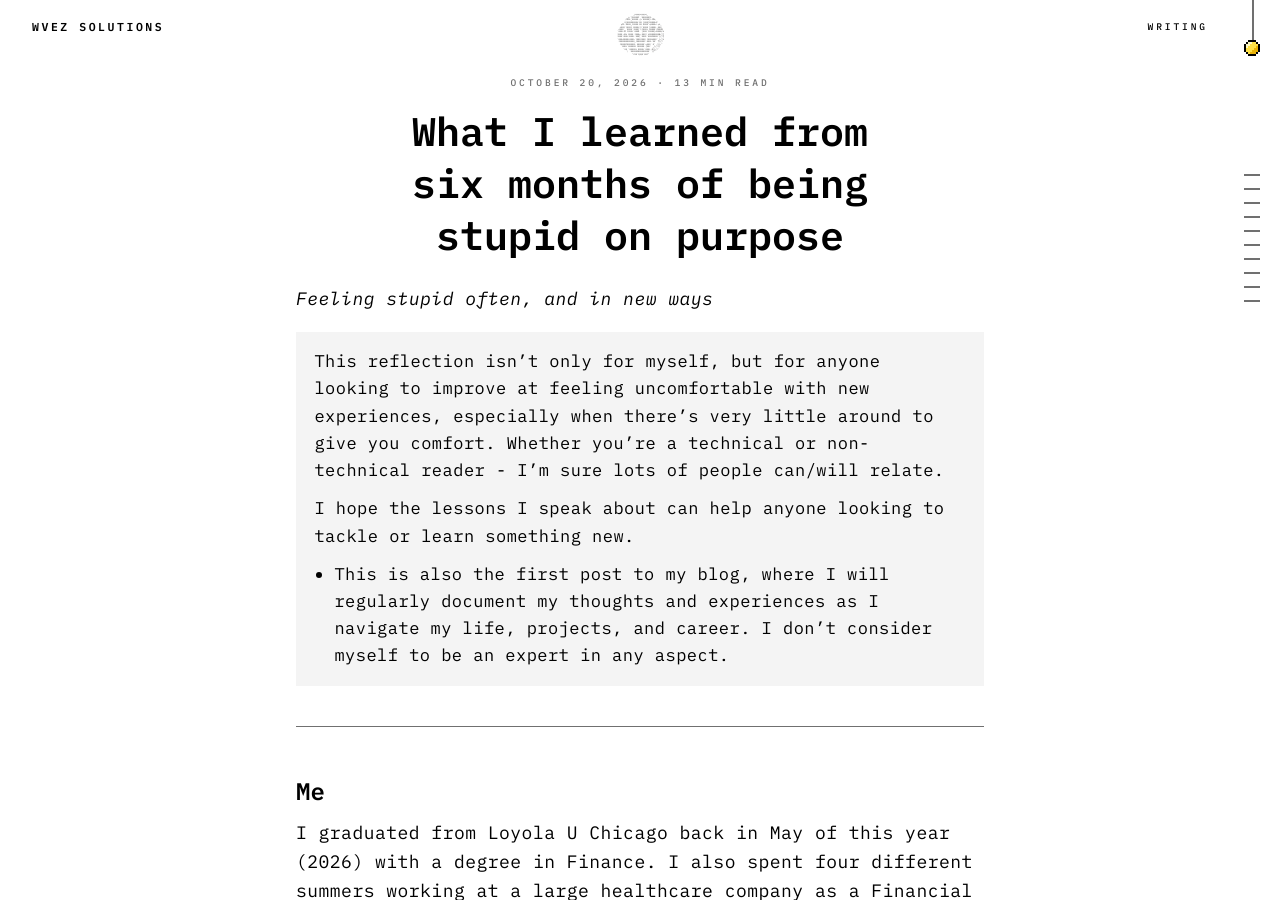
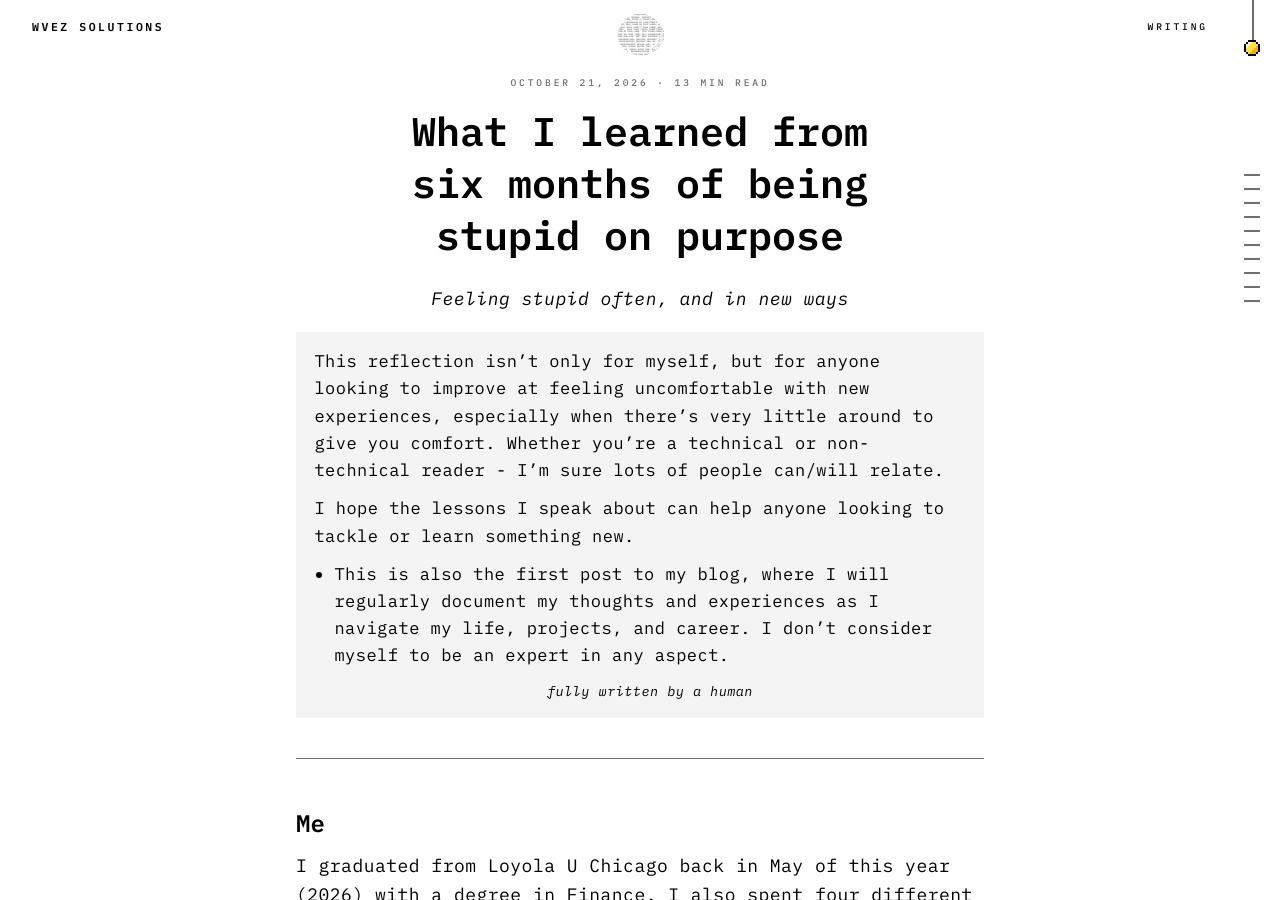
Before and after one commit to warner-wvez/wvez-landing, a Jekyll site: the page built from _posts/2026-10-21-learning-to-be-stupid.md, in a window 1280 px wide and 900 px high. Built offline with Jekyll 4.4.1, drawn with Linux system fonts in a browser that asks for light colours.

Commit message:
blog: Date my first post October 21 and mark it as written by a human
The post now reads October 21, the day I'm sharing it on forums, instead of
October 20. The file is renamed to match, and the address stays
/blog/learning-to-be-stupid/ because the permalink only uses the slug. The
feed entry keeps the same id, so a reader that already has it sees one post
with a new date, not two.

The subtitle under the title is centred, and the first grey box now ends with
a small centred "fully written by a human" line under its last bullet. The
rest of the text is unchanged.

Builds on daaa2a6, which published the post.

```diff
--- a/_posts/2026-10-20-learning-to-be-stupid.md
+++ b/_posts/2026-10-21-learning-to-be-stupid.md
@@ -1,6 +1,6 @@
 ---
 title: "What I learned from six months of being stupid on purpose"
-date: 2026-10-20
+date: 2026-10-21
 description: "Putting myself in situations where I knew the least allowed me to develop and learn at the fastest rate I’ve ever experienced"
 previews:
   "https://www.youtube.com/watch?v=WJngbyHgS8E":
@@ -28,6 +28,7 @@ previews:
 ---
 
 *Feeling stupid often, and in new ways*
+{: .center}
 
 <aside class="notice" markdown="1">
 This reflection isn’t only for myself, but for anyone looking to improve at feeling uncomfortable with new experiences, especially when there’s very little around to give you comfort. Whether you’re a technical or non-technical reader - I’m sure lots of people can/will relate.
@@ -35,6 +36,9 @@ This reflection isn’t only for myself, but for anyone looking to improve at fe
 I hope the lessons I speak about can help anyone looking to tackle or learn something new.
 
 - This is also the first post to my blog, where I will regularly document my thoughts and experiences as I navigate my life, projects, and career. I don’t consider myself to be an expert in any aspect.
+
+  *fully written by a human*
+  {: .center .small}
 </aside>
 
 ---
```
